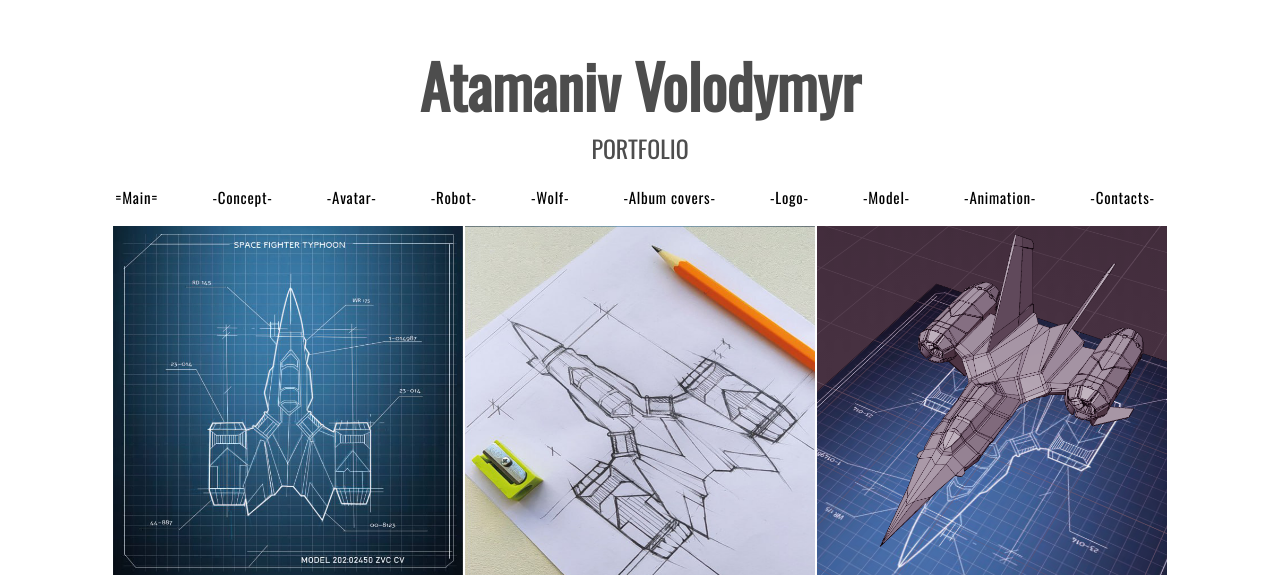
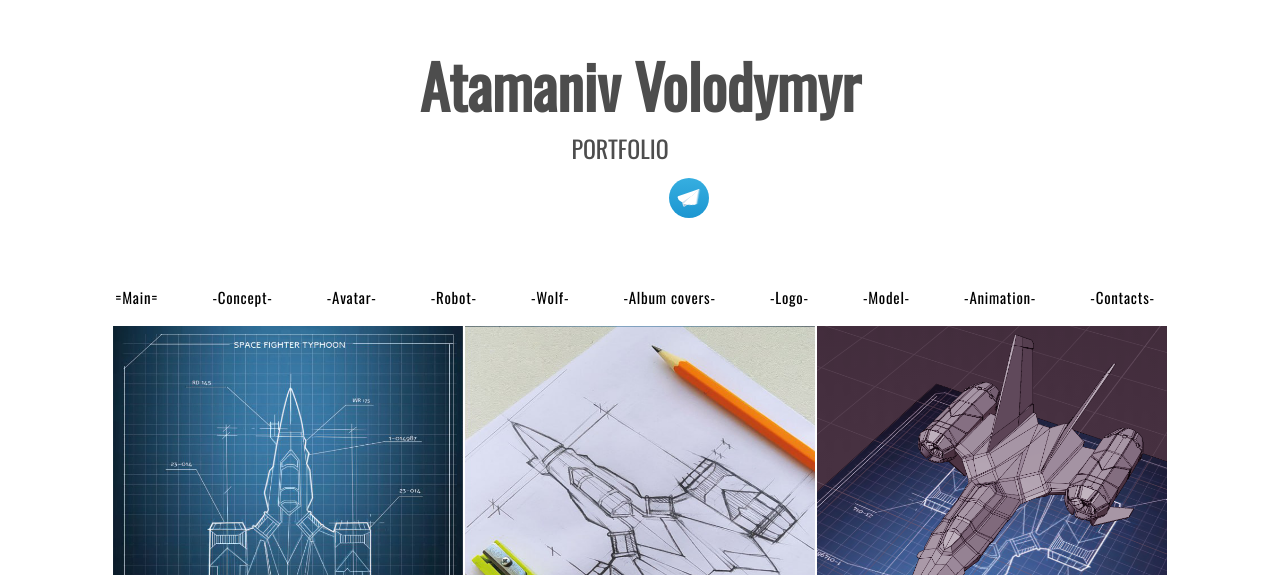
Before and after one commit to Atamaniv/atamaniv.github.io, a PHP site: page / in a window 1280 px wide. Shown: the top 575 px of the page. Run offline with PHP 8.4, Linux system fonts and the light colour scheme.

Commit message:
telegram

```diff
--- a/css.css
+++ b/css.css
@@ -87,11 +87,9 @@ ul.menu li {
 	letter-spacing: 0.05em;
             }
 
-
 .line {
 	margin-top: 40px;
 }
-
 
 .social {
 	margin-top: 20px;
@@ -104,7 +102,6 @@ ul.menu li {
 .fh {
 	margin-top: 10px;
 }
-
 
 .copy {
 	margin: 10px;
@@ -127,3 +124,63 @@ ul.menu li {
 .block-container4 img { width: 622px; height: 350px; border: 1px solid white;background:#c2cbd1;}
 .block-container4 img { position: absolute; }
 .block-container4 img { z-index: 455;}
+
+.circle{
+	width: 40px;
+	height: 40px;
+	background: linear-gradient(#36AEE0,#1C96D1);
+	border-radius: 50%;
+	margin: 3em auto;
+	position: relative;
+  }
+
+  .plane {
+	position: absolute;
+	width: calc(40px / 1.8);
+	height: calc(40px / 2);
+	left: 58%;
+	top: 45%;
+	transform: translate(-50%,-50%) rotate(30deg) skewX(-18deg) skewY(-6deg);
+  }
+
+  .wing {
+	height: 100%;
+	width: 50%;
+	background: white;
+	border-radius: .5em 0 0 .5em;
+	position: absolute;
+	transform: skewY(var(-10deg));
+	clip-path: polygon(0 100%, 0 95%, 95% 2%, 98% 0, 150% 0, 150% 150%);
+  }
+
+  .right {
+	left: 50.5%;
+	transform: skewY(calc(-10deg)) rotateY(180deg) scaleX(1.05);
+  }
+
+  .left {
+	&:before,
+	&:after {
+	  content: "";
+	  position: absolute;
+	  border-radius: .8em .5em .5em .15em;
+	}
+
+	&:before{
+	  width: 44%;
+	  height: 65%;
+	  background: #CDE1EE;
+	  top: 48%;
+	  left: 89%;
+	  transform: skewY(35deg) rotate(8deg);
+	}
+
+	&:after {
+	  background: #afc5db;
+	  width: 26%;
+	  height: 25%;
+	  top: 87%;
+	  left: 101.5%;
+	  transform: skewY(50deg) rotate(8deg);
+	}
+  }
--- a/index.html
+++ b/index.html
@@ -30,6 +30,16 @@
 			<div class="col-md-12">
 				<div class="nav justify-content-center">
 					<div class="logo2">PORTFOLIO</div>
+					<div>
+						<a href="https://t.me/BestRender3D">
+							<div class="circle">
+  							<div class="plane">
+    						<div class="wing left"></div>
+    						<div class="wing right"></div>
+  							</div>
+							</div>
+						</a>
+					</div>
 				</div>
 			</div>
 		</div>
```
